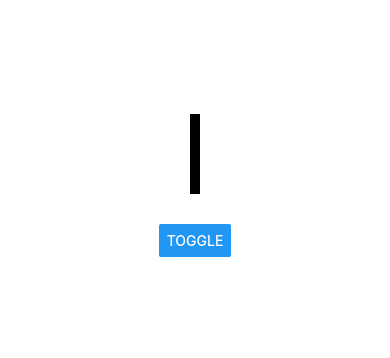
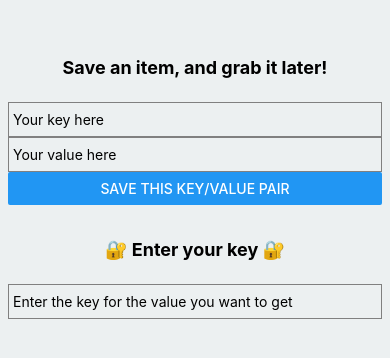
Before and after one commit to JayLiuZymber/expo-app, a React Native app: screen / in a window 390 px wide. Shown: the part 252-610 px from the top of the page. Built offline with nearby package versions, Linux system fonts and the light colour scheme.

Commit message:
+ Store data (android, ios only) $ npx expo install expo-secure-store

```diff
--- a/App.js
+++ b/App.js
@@ -1,37 +1,63 @@
 /*
-Animation - Expo Documentation
-https://docs.expo.dev/develop/user-interface/animation/
+Store data - Expo Documentation
+https://docs.expo.dev/develop/user-interface/store-data/
+SecureStore - Expo Documentation
+https://docs.expo.dev/versions/latest/sdk/securestore/
  */
-import Animated, {
-  useSharedValue,
-  withTiming,
-  useAnimatedStyle,
-  Easing,
-} from 'react-native-reanimated';
-import { View, Button, StyleSheet } from 'react-native';
+import * as React from 'react';
+import { Text, View, StyleSheet, TextInput, Button } from 'react-native';
+import * as SecureStore from 'expo-secure-store';
 
-export default function AnimatedStyleUpdateExample() {
-  const randomWidth = useSharedValue(10);
+async function save(key, value) {
+  await SecureStore.setItemAsync(key, value);
+}
 
-  const config = {
-    duration: 500,
-    easing: Easing.bezier(0.5, 0.01, 0, 1),
-  };
+async function getValueFor(key) {
+  let result = await SecureStore.getItemAsync(key);
+  if (result) {
+    alert("🔐 Here's your value 🔐 \n" + result);
+  } else {
+    alert('No values stored under that key.');
+  }
+}
 
-  const style = useAnimatedStyle(() => {
-    return {
-      width: withTiming(randomWidth.value, config),
-    };
-  });
+export default function App() {
+  const [key, onChangeKey] = React.useState('Your key here');
+  const [value, onChangeValue] = React.useState('Your value here');
 
   return (
     <View style={styles.container}>
-      <Animated.View style={[styles.box, style]} />
+      <Text style={styles.paragraph}>Save an item, and grab it later!</Text>
+      {}
+
+      <TextInput
+        style={styles.textInput}
+        clearTextOnFocus
+        onChangeText={text => onChangeKey(text)}
+        value={key}
+      />
+      <TextInput
+        style={styles.textInput}
+        clearTextOnFocus
+        onChangeText={text => onChangeValue(text)}
+        value={value}
+      />
+      {}
       <Button
-        title="toggle"
+        title="Save this key/value pair"
         onPress={() => {
-          randomWidth.value = Math.random() * 350;
+          save(key, value);
+          onChangeKey('Your key here');
+          onChangeValue('Your value here');
         }}
+      />
+      <Text style={styles.paragraph}>🔐 Enter your key 🔐</Text>
+      <TextInput
+        style={styles.textInput}
+        onSubmitEditing={event => {
+          getValueFor(event.nativeEvent.text);
+        }}
+        placeholder="Enter the key for the value you want to get"
       />
     </View>
   );
@@ -40,13 +66,22 @@ export default function AnimatedStyleUpdateExample() {
 const styles = StyleSheet.create({
   container: {
     flex: 1,
-    alignItems: 'center',
     justifyContent: 'center',
+    paddingTop: 10,
+    backgroundColor: '#ecf0f1',
+    padding: 8,
   },
-  box: {
-    width: 100,
-    height: 80,
-    backgroundColor: 'black',
-    margin: 30,
+  paragraph: {
+    marginTop: 34,
+    margin: 24,
+    fontSize: 18,
+    fontWeight: 'bold',
+    textAlign: 'center',
+  },
+  textInput: {
+    height: 35,
+    borderColor: 'gray',
+    borderWidth: 0.5,
+    padding: 4,
   },
 });
--- a/app.json
+++ b/app.json
@@ -22,6 +22,9 @@
     },
     "web": {
       "favicon": "./assets/favicon.png"
-    }
+    },
+    "plugins": [
+      "expo-secure-store"
+    ]
   }
 }
--- a/package.json
+++ b/package.json
@@ -22,7 +22,8 @@
     "react-native-safe-area-context": "4.10.1",
     "react-native-web": "~0.19.10",
     "expo-image": "~1.12.9",
-    "react-native-reanimated": "~3.10.1"
+    "react-native-reanimated": "~3.10.1",
+    "expo-secure-store": "~13.0.1"
   },
   "devDependencies": {
     "@babel/core": "^7.20.0"
```
Also changed, not shown: 1 other file (tests, documents, lock files or other folders).
